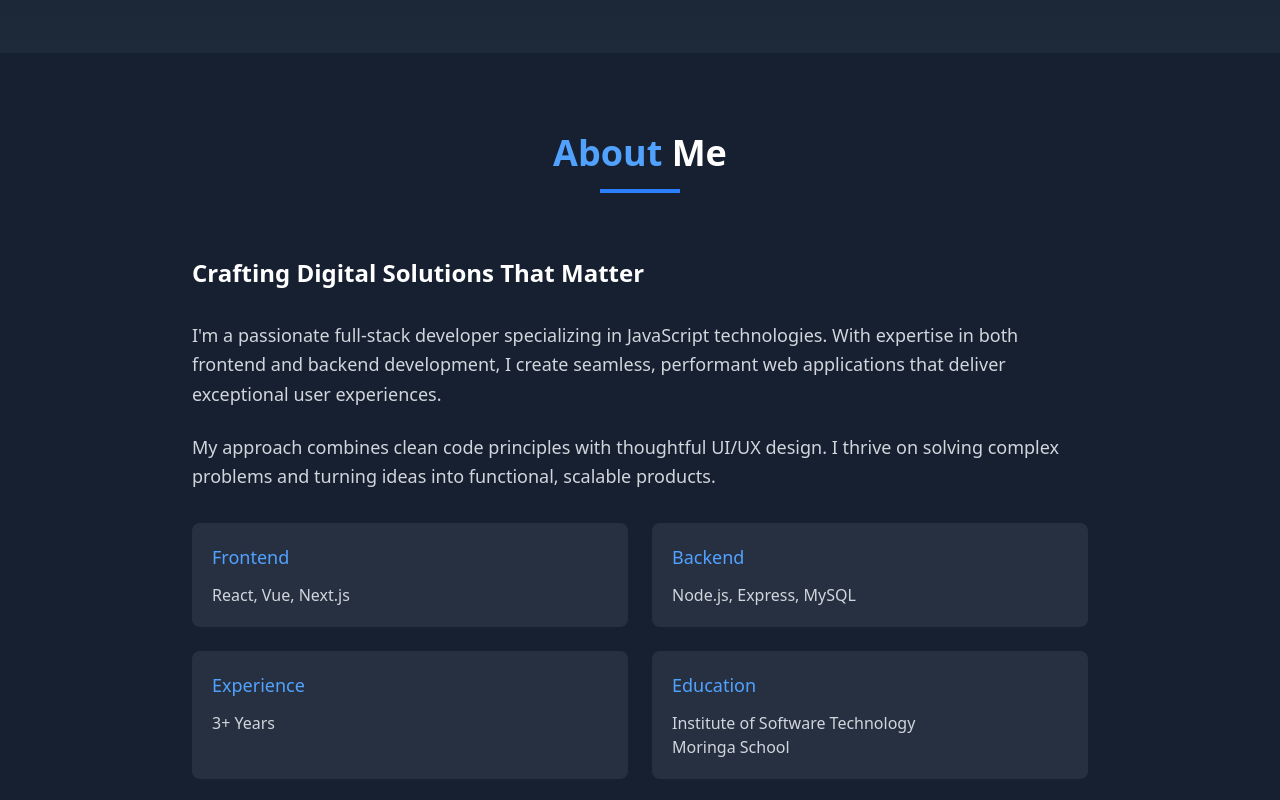
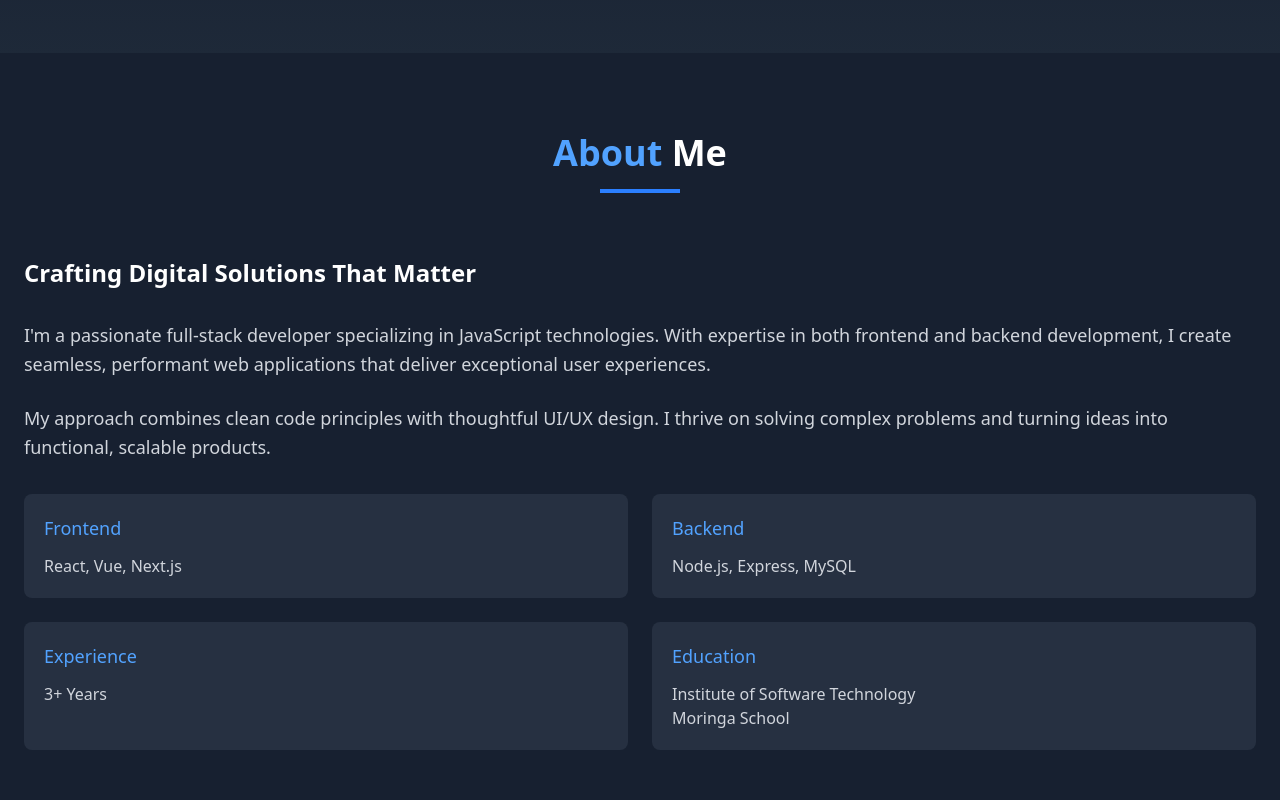
Before and after one commit to MohamedAhmeDdev/MY-Portfolio, a React (Vite) app: page / in a window 1280 px wide. Shown: the part 420-1220 px from the top of the page. Built offline with nearby package versions, Linux system fonts and the light colour scheme.

Commit message:
Refactor About component layout for improved responsiveness

```diff
--- a/src/components/About.jsx
+++ b/src/components/About.jsx
@@ -5,7 +5,8 @@
 function About() {
   return (
     <section id="about" className="py-20 px-6 bg-gray-800/50">
-      <div className="max-w-4xl mx-auto">
+     <div className="2xl:max-w-4xl 2xl:mx-auto">
+
         <div className="text-center mb-16">
           <h2 className="text-3xl md:text-4xl font-bold mb-4">
             <span className="text-blue-400">About</span> Me
```
